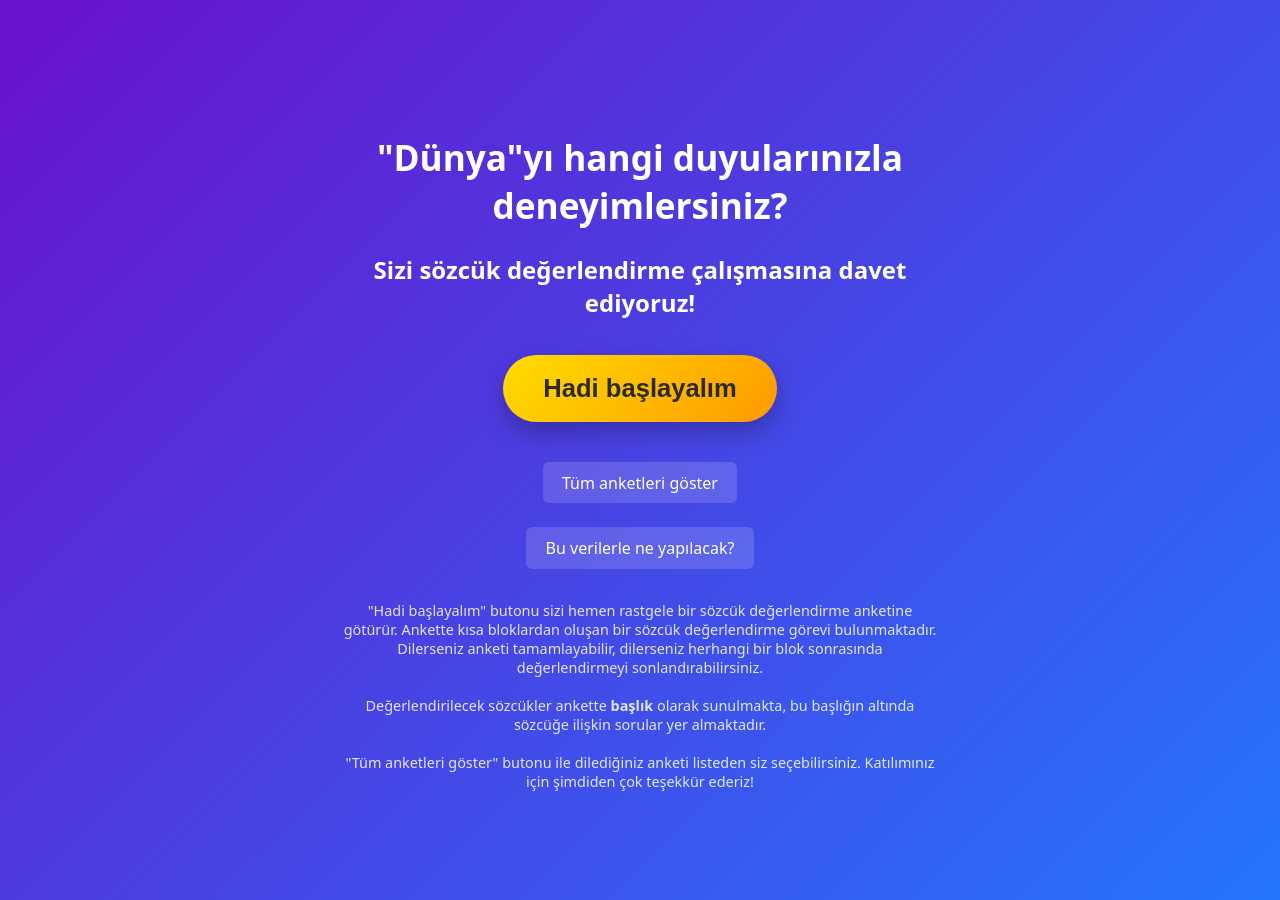
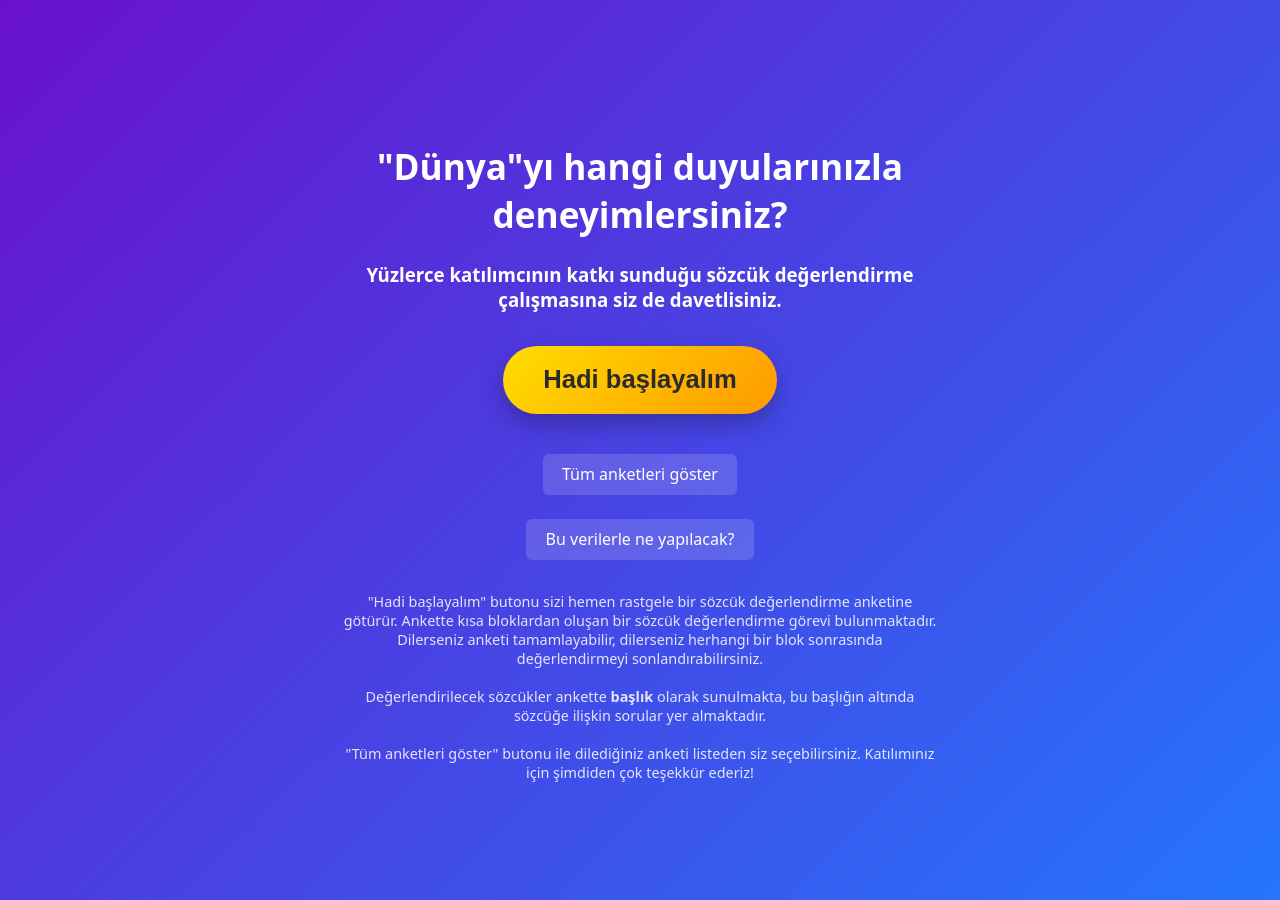
Before and after one commit to 925sozcuk/925sozcuk.github.io, a Jekyll site: the page built from index.html, in a window 1280 px wide. Built offline with Jekyll 4.4.1, drawn with Linux system fonts in a browser that asks for light colours.

Commit message:
Update index.html

```diff
--- a/index.html
+++ b/index.html
@@ -87,7 +87,7 @@ layout: none
 <body>
   <div class="container">
     <h1>"Dünya"yı hangi duyularınızla deneyimlersiniz?</h1>
-    <h2>Sizi sözcük değerlendirme çalışmasına davet ediyoruz!</h2>
+    <h3>Yüzlerce katılımcının katkı sunduğu sözcük değerlendirme çalışmasına siz de davetlisiniz.</h3>
 
     <button class="start-button" onclick="startSurvey()">
       Hadi başlayalım
```
